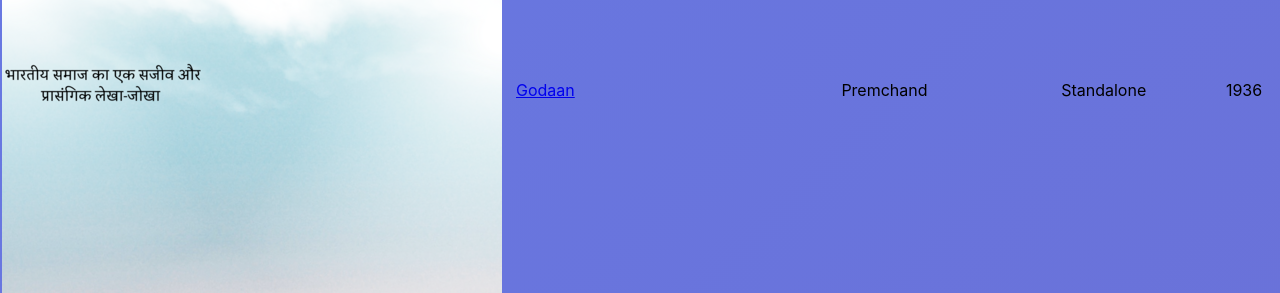
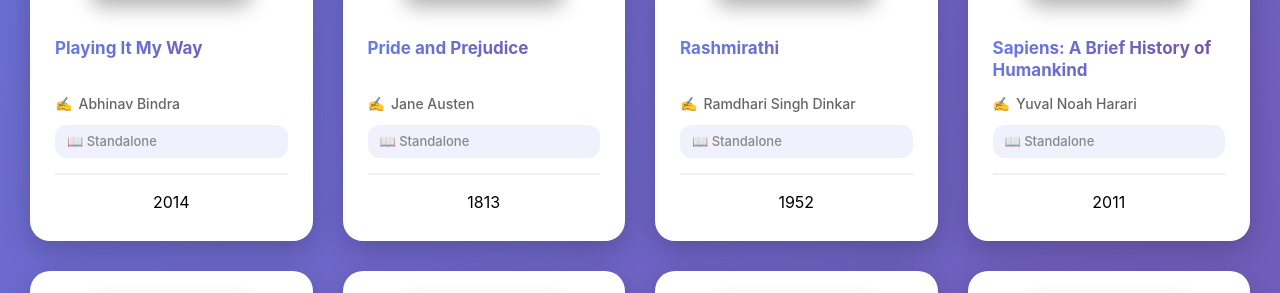
Before and after one commit to rmahale04/Book-Recommendation-System, a Flask app: page /books in a window 1280 px wide. Shown: the part 1581-1874 px from the top of the page. Run offline with Flask 3, Linux system fonts and the light colour scheme; data comes from the database, SQL or seed files in the repository.

Commit message:
Revamp view_books.html for better layout and styling
Updated the layout and styling of the book collection page to enhance user experience. Added a grid view for books with improved cover image handling and author display.

```diff
--- a/templates/view_books.html
+++ b/templates/view_books.html
@@ -4,43 +4,41 @@
   <meta charset="UTF-8">
   <title>Books</title>
   <link rel="stylesheet" href="{{ url_for('static', filename='css/table_styles.css') }}">
+
 </head>
 <body>
   {% include "nav_page.html" %}
-  <!-- <h1>📚 Book Collection</h1> -->
-    <br>
-  <table>
-    <tr>
-      <!-- <th>ID</th> -->
-      <th>Cover</th>
-      <th>Title</th>
-      <th>Author</th>
-      <th>Series</th>
-      <th>Year</th>
-      <!-- <th>Avg Rating</th> -->
-      <!-- <th>Total Ratings</th> -->
-    </tr>
+
+  <h1 class="page-header">Book Collection</h1>
+
+  <div class="container">
+    <div class="book-grid">
       {% if books %}
         {% for book in books %}
-      <tr>
-    <td>
-      <a href="{{ url_for('book_details', book_id=book.book_id) }}">
-        <img src="{{ book.cover_image_url or url_for('static', filename='static/images/no_cover.png') }}" alt="Cover">
+        <a href="{{ url_for('book_details', book_id=book.book_id) }}" class="book-card">
+          <div class="book-cover-container">
+            <img src="{{ book.cover_image_url or url_for('static', filename='images/no_cover.png') }}"
+                 alt="{{ book.title }}"
+                 class="book-cover">
+          </div>
+          <div class="book-title">{{ book.title }}</div>
+          <div class="book-author">{{ book.author or 'Unknown Author' }}</div>
+          {% if book.series %}
+          <div class="book-series">📖 {{ book.series }}</div>
+          {% else %}
+          <div class="book-series" style="opacity: 0;">—</div>
+          {% endif %}
+          <div class="book-meta">
+            <div>{{ book.published_year or 'N/A' }}</div>
+          </div>
         </a>
-    </td>
-    <td>
-      <a href="{{ url_for('book_details', book_id=book.book_id) }}">{{ book.title }}</a>
-    </td>
-        <td>{{ book.author or '—' }}</td>
-        <td>{{ book.series or '—' }}</td>
-        <td>{{ book.published_year }}</td>
-        <!-- <td>{{ book.avg_rating }}</td>
-        <td>{{ book.num_ratings }}</td> -->
-      </tr>
         {% endfor %}
       {% else %}
-      <tr><td colspan="8">No books found</td></tr>
+        <div class="empty-state">
+          No books found in your collection yet
+        </div>
       {% endif %}
-  </table>
+    </div>
+  </div>
 </body>
 </html>
```
Lines whose indentation alone changed are shown as unchanged.
